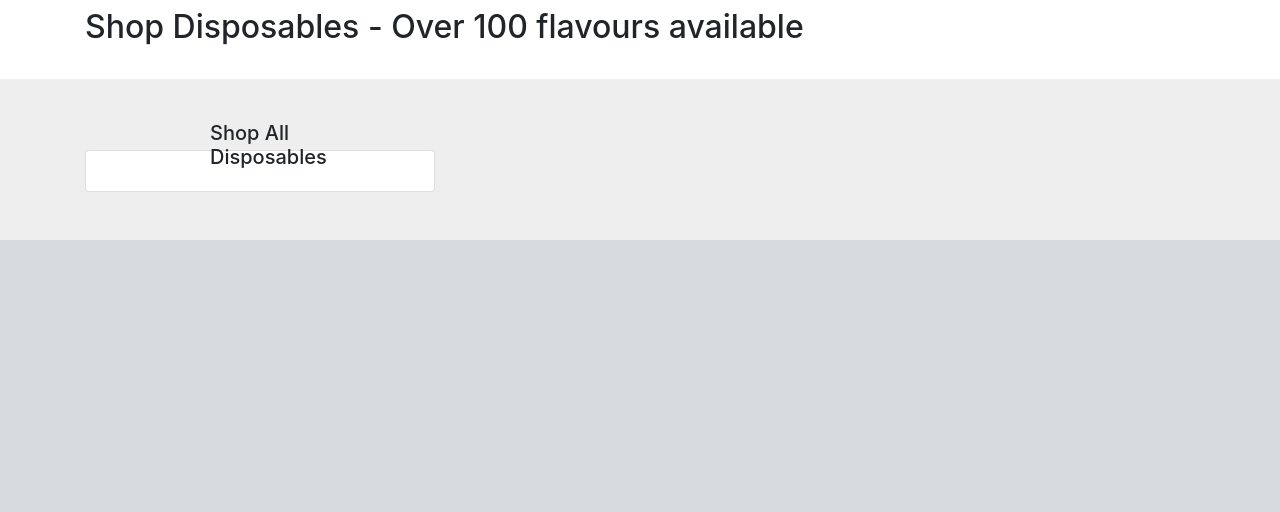
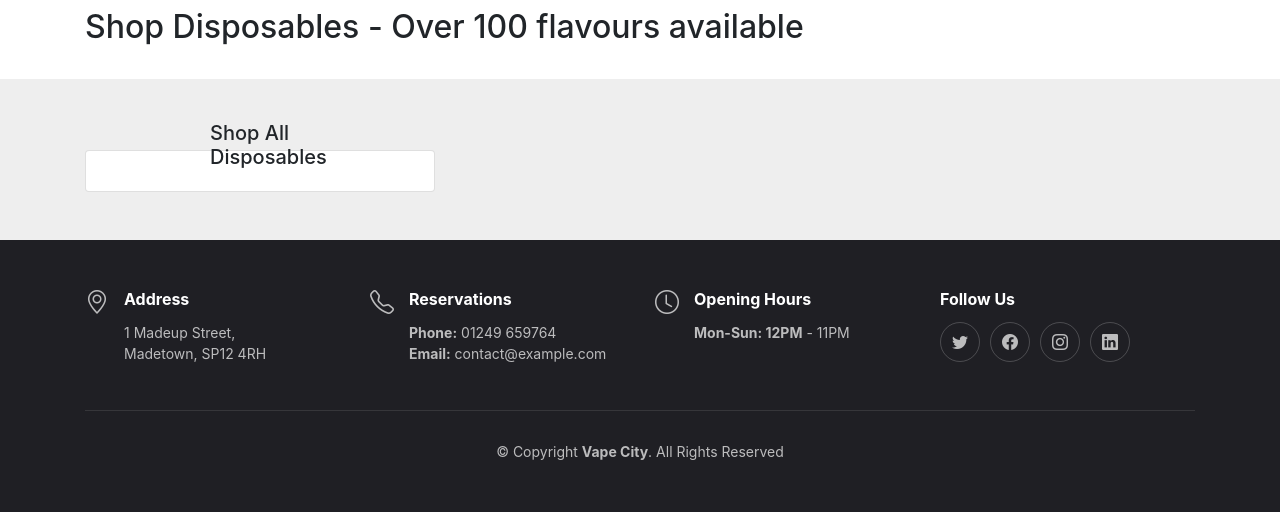
Before and after one commit to LADCode2021/pp5-vape-city, a Django app: page / in a window 1280 px wide. Shown: the part 611-1123 px from the top of the page. Before the commit the page ends 851 px from the top, so only its background shows below. Run offline with Django 3.2, Linux system fonts and the light colour scheme; data that the repository does not hold is empty; some libraries are stand-ins or nearby versions.

Commit message:
Reuse footer from PP4-Burger-Bar. Add Bootstrap icons

```diff
--- a/static/css/base.css
+++ b/static/css/base.css
@@ -69,7 +69,100 @@ body {
     top: 50%;
     left: 50%;
     margin: -50px 0 0 -50px;
+}
 
+/*--------------------------------------------------------------
+  # Footer - Reused from PP4-Burger-Bar
+  --------------------------------------------------------------*/
+.footer {
+    font-size: 14px;
+    background-color: #1f1f24;
+    padding: 50px 0;
+    color: rgba(255, 255, 255, 0.7);
+}
+
+.footer .icon {
+    margin-right: 15px;
+    font-size: 24px;
+    line-height: 0;
+}
+
+.footer h4 {
+    font-size: 16px;
+    font-weight: bold;
+    position: relative;
+    padding-bottom: 5px;
+    color: #fff;
+}
+
+.footer .footer-links {
+    margin-bottom: 30px;
+}
+
+.footer .footer-links ul {
+    list-style: none;
+    padding: 0;
+    margin: 0;
+}
+
+.footer .footer-links ul li {
+    padding: 10px 0;
+    display: flex;
+    align-items: center;
+}
+
+.footer .footer-links ul li:first-child {
+    padding-top: 0;
+}
+
+.footer .footer-links ul a {
+    color: rgba(255, 255, 255, 0.6);
+    transition: 0.3s;
+    display: inline-block;
+    line-height: 1;
+}
+
+.footer .footer-links ul a:hover {
+    color: #fff;
+}
+
+.footer .social-links a {
+    display: flex;
+    align-items: center;
+    justify-content: center;
+    width: 40px;
+    height: 40px;
+    border-radius: 50%;
+    border: 1px solid rgba(255, 255, 255, 0.2);
+    font-size: 16px;
+    color: rgba(255, 255, 255, 0.7);
+    margin-right: 10px;
+    transition: 0.3s;
+}
+
+.footer .social-links a:hover {
+    color: #fff;
+    border-color: #fff;
+}
+
+.footer .copyright {
+    text-align: center;
+    padding-top: 30px;
+    border-top: 1px solid rgba(255, 255, 255, 0.1);
+}
+
+.footer .credits {
+    padding-top: 4px;
+    text-align: center;
+    font-size: 13px;
+}
+
+.footer .credits a {
+    color: #fff;
+}
+
+
+/* Media Queries for Larger Screens */
 @media (min-width: 1200px) {
     .container {
         max-width: 80%;
--- a/templates/base.html
+++ b/templates/base.html
@@ -15,9 +15,15 @@
     {% endblock %}
     <base href="/">
     {% block corecss %}
+
+    <!--Static CSS files-->
     <link rel="stylesheet" href="{% static 'css/base.css' %}">
+
+    <!--Bootstrap CSS CDN-->
     <link rel="stylesheet" href="https://stackpath.bootstrapcdn.com/bootstrap/4.4.1/css/bootstrap.min.css"
         integrity="sha384-Vkoo8x4CGsO3+Hhxv8T/Q5PaXtkKtu6ug5TOeNV6gBiFeWPGFN9MuhOf23Q9Ifjh" crossorigin="anonymous">
+
+    <!--Load Google Fonts-->
     <link rel="preconnect" href="https://fonts.googleapis.com">
     <link rel="preconnect" href="https://fonts.gstatic.com" crossorigin>
     <link
@@ -25,7 +31,10 @@
         rel="stylesheet">
 
     <!-- Favicon link -->
-  <link rel="shortcut icon" type="image/png" href="{% static 'favicon.ico' %}" />
+    <link rel="shortcut icon" type="image/png" href="{% static 'favicon.ico' %}" />
+
+    <!-- Bootstrap Icon CDN -->
+    <link rel="stylesheet" href="https://cdn.jsdelivr.net/npm/bootstrap-icons@1.10.3/font/bootstrap-icons.css">
     {% endblock %}
 
     {% block extra_css %}
@@ -59,8 +68,7 @@
             <div class="row bg-white pt-lg-2 d-none d-lg-flex">
                 <div class="col">
                     <a href="{% url 'home' %}" class="navbar-brand">
-                        <img class="img-fluid"
-                            src="{{MEDIA_URL}}vape-city-logo.png" alt="">
+                        <img class="img-fluid" src="{{MEDIA_URL}}vape-city-logo.png" alt="">
                     </a>
                 </div>
 
@@ -155,6 +163,65 @@
     {% block postloadjs %}
     {% endblock %}
 
+    <!-- Footer Section - Re-use from PP4-Burger-Bar -->
+    <footer id="footer" class="footer">
+
+        <div class="container">
+            <div class="row gy-3">
+                <div class="col-lg-3 col-md-6 d-flex">
+                    <i class="bi bi-geo-alt icon"></i>
+                    <div>
+                        <h4>Address</h4>
+                        <p>
+                            1 Madeup Street, <br>
+                            Madetown, SP12 4RH<br>
+                        </p>
+                    </div>
+
+                </div>
+
+                <div class="col-lg-3 col-md-6 footer-links d-flex">
+                    <i class="bi bi-telephone icon"></i>
+                    <div>
+                        <h4>Reservations</h4>
+                        <p>
+                            <strong>Phone:</strong> 01249 659764<br>
+                            <strong>Email:</strong> contact@example.com<br>
+                        </p>
+                    </div>
+                </div>
+
+                <div class="col-lg-3 col-md-6 footer-links d-flex">
+                    <i class="bi bi-clock icon"></i>
+                    <div>
+                        <h4>Opening Hours</h4>
+                        <p>
+                            <strong>Mon-Sun: 12PM</strong> - 11PM<br>
+                        </p>
+                    </div>
+                </div>
+
+                <div class="col-lg-3 col-md-6 footer-links">
+                    <h4>Follow Us</h4>
+                    <div class="social-links d-flex">
+                        <a href="#" class="twitter"><i class="bi bi-twitter"></i></a>
+                        <a href="#" class="facebook"><i class="bi bi-facebook"></i></a>
+                        <a href="#" class="instagram"><i class="bi bi-instagram"></i></a>
+                        <a href="#" class="linkedin"><i class="bi bi-linkedin"></i></a>
+                    </div>
+                </div>
+
+            </div>
+        </div>
+
+        <div class="container">
+            <div class="copyright">
+                &copy; Copyright <strong><span>Vape City</span></strong>. All Rights Reserved
+            </div>
+        </div>
+
+    </footer>
+
 
 </body>
 
```
